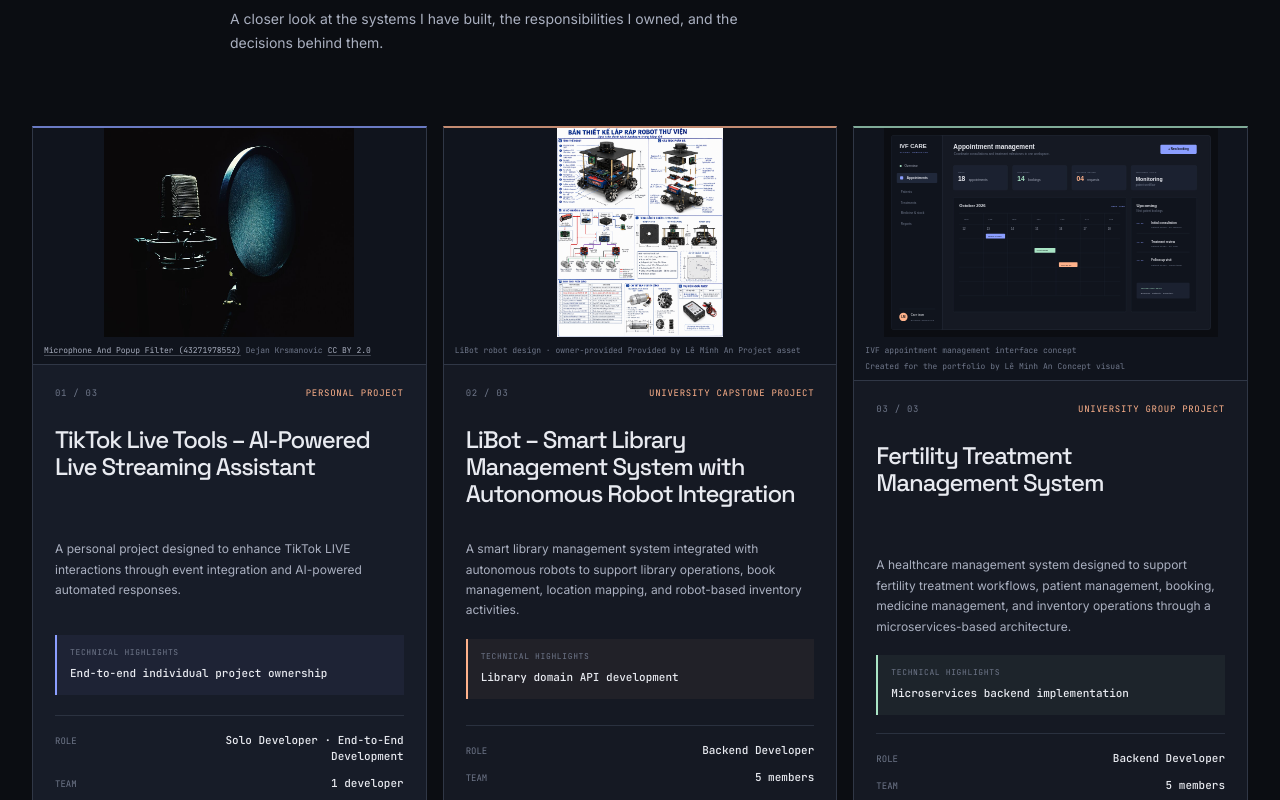
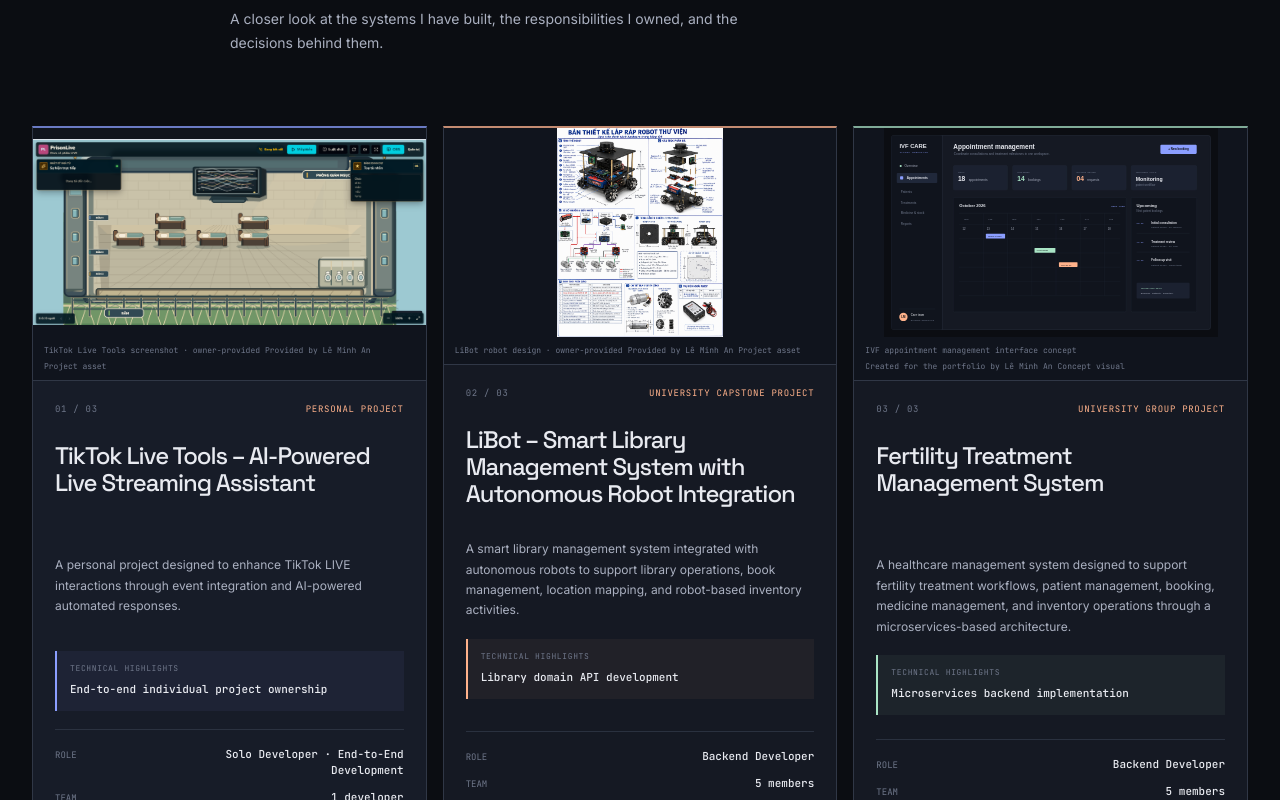
Before and after one commit to MinhAn1808/CVPorfolio, a React (Vite) app: page / in a window 1280 px wide. Shown: the part 3320-4120 px from the top of the page. Built offline with nearby package versions, Linux system fonts and the light colour scheme.

Commit message:
Replace TikTok project image with owner screenshot

```diff
--- a/src/data/projects.ts
+++ b/src/data/projects.ts
@@ -4,13 +4,13 @@ export const projects: Project[] = [
   {
     slug: 'tiktok-live-tools', index: '01', shortTitle: 'TikTok Live Tools',
     image: {
-      src: '/images/projects/live-stream-microphone.jpg',
-      alt: { en: 'Studio microphone and pop filter as contextual imagery for live-streaming development.', vi: 'Micro và màng lọc âm, ảnh minh họa cho dự án livestream.' },
-      title: 'Microphone And Popup Filter (43271978552)',
-      creator: 'Dejan Krsmanovic',
-      sourceUrl: 'https://commons.wikimedia.org/wiki/File:Microphone_And_Popup_Filter_(43271978552).jpg',
-      license: 'CC BY 2.0',
-      licenseUrl: 'https://creativecommons.org/licenses/by/2.0/',
+      src: '/images/projects/tiktok-live-tools.png',
+      alt: { en: 'TikTok LIVE assistant interface screenshot provided by the project owner.', vi: 'Ảnh chụp giao diện TikTok LIVE Tools do chủ dự án cung cấp.' },
+      title: 'TikTok Live Tools screenshot · owner-provided',
+      creator: 'Provided by Lê Minh An',
+      sourceUrl: '',
+      license: 'Project asset',
+      licenseUrl: '',
     },
     title: { en: 'TikTok Live Tools – AI-Powered Live Streaming Assistant', vi: 'TikTok Live Tools – Trợ lý livestream tích hợp AI' },
     type: { en: 'Personal Project', vi: 'Dự án cá nhân' }, role: { en: 'Solo Developer · End-to-End Development', vi: 'Phát triển độc lập từ đầu đến cuối' }, team: { en: '1 developer', vi: '1 lập trình viên' },
```
Also changed, not shown: public/images/ATTRIBUTION.md (+1 -3 lines), public/images/projects/live-stream-microphone.jpg (deleted), public/images/projects/tiktok-live-tools.png (added).
